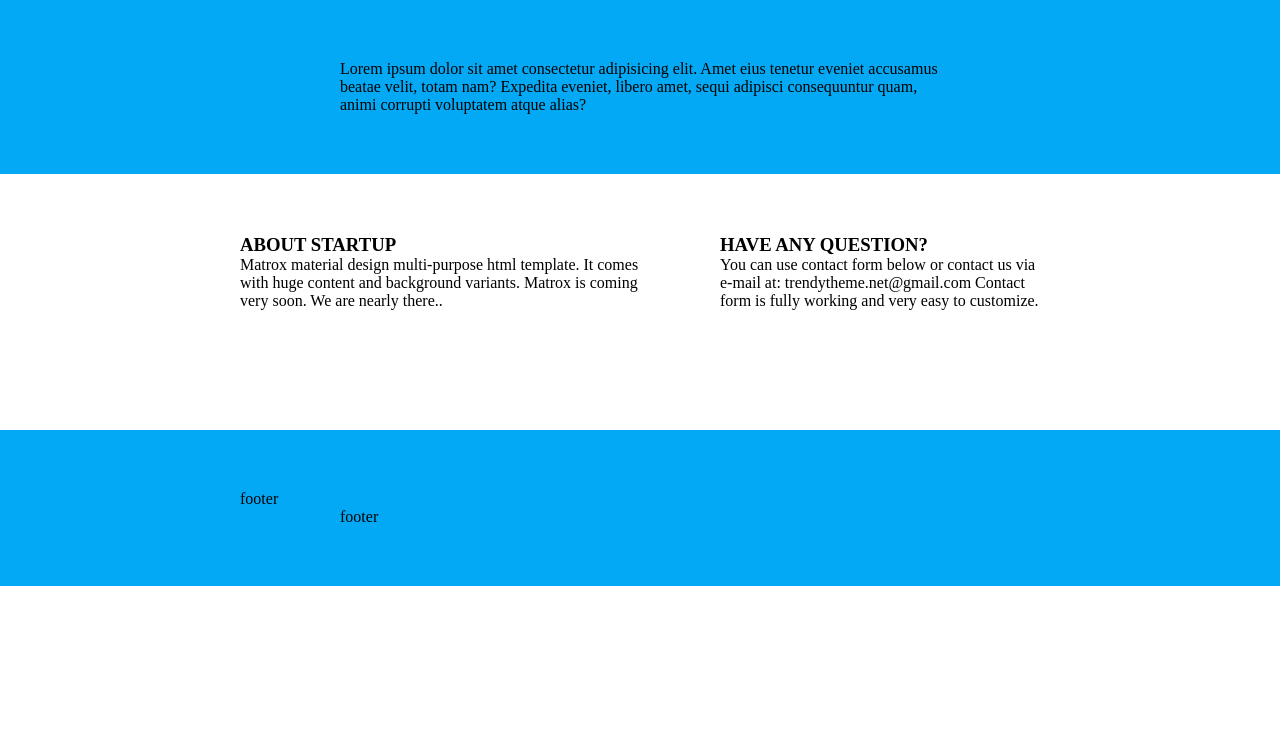
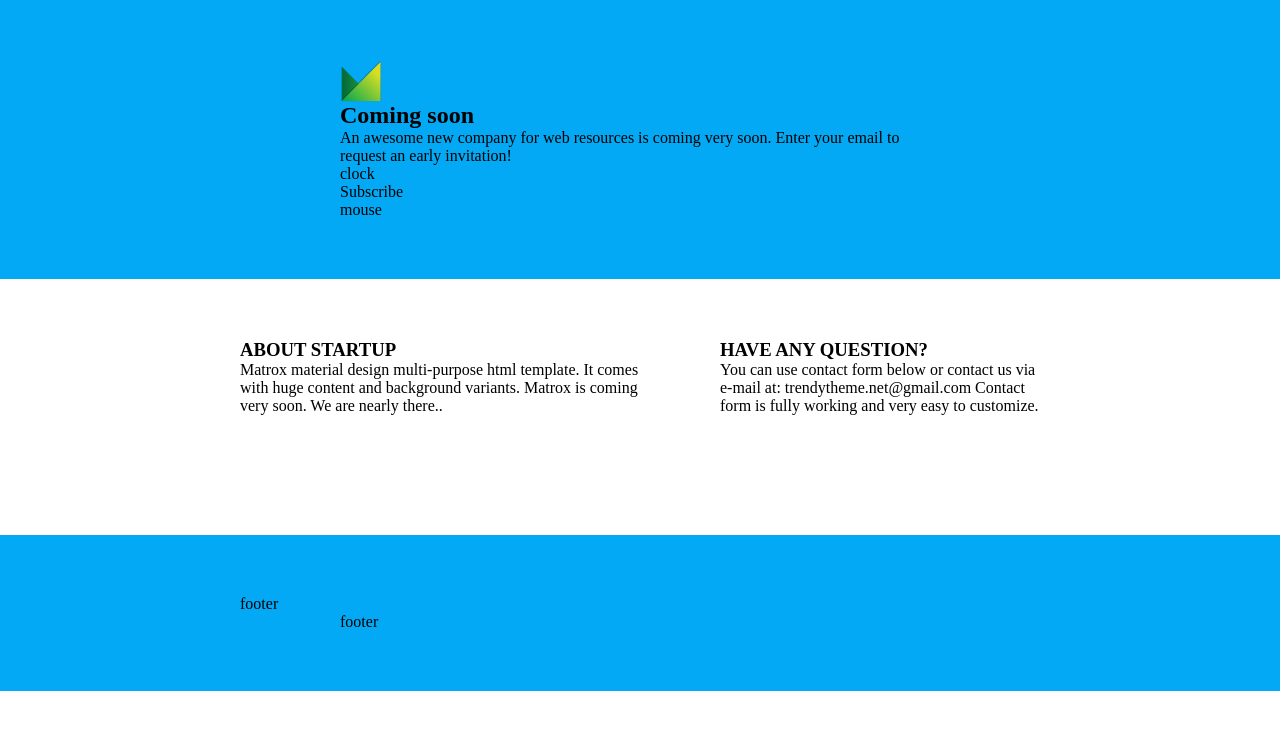
Before and after one commit to sauliusss/coming-soon, a plain HTML site: page index.html in a window 1280 px wide. Drawn offline with Linux system fonts and the light colour scheme.

Commit message:
hero section initial html

```diff
--- a/index.html
+++ b/index.html
@@ -11,7 +11,14 @@
   </head>
   <body>
     <section class="container bg-primary">
-      <div class="row-short">Lorem ipsum dolor sit amet consectetur adipisicing elit. Amet eius tenetur eveniet accusamus beatae velit, totam nam? Expedita eveniet, libero amet, sequi adipisci consequuntur quam, animi corrupti voluptatem atque alias?</div>
+      <div class="row-short">
+        <img src="./img/icon-logo.png" alt="logo" />
+        <h1>Coming soon</h1>
+        <p>An awesome new company for web resources is coming very soon. Enter your email to request an early invitation!</p>
+        <div class="clock">clock</div>
+        <div class="form">Subscribe</div>
+        <div class="mouse">mouse</div>
+      </div>
     </section>
     <main class="container">
       <div class="row">
```
